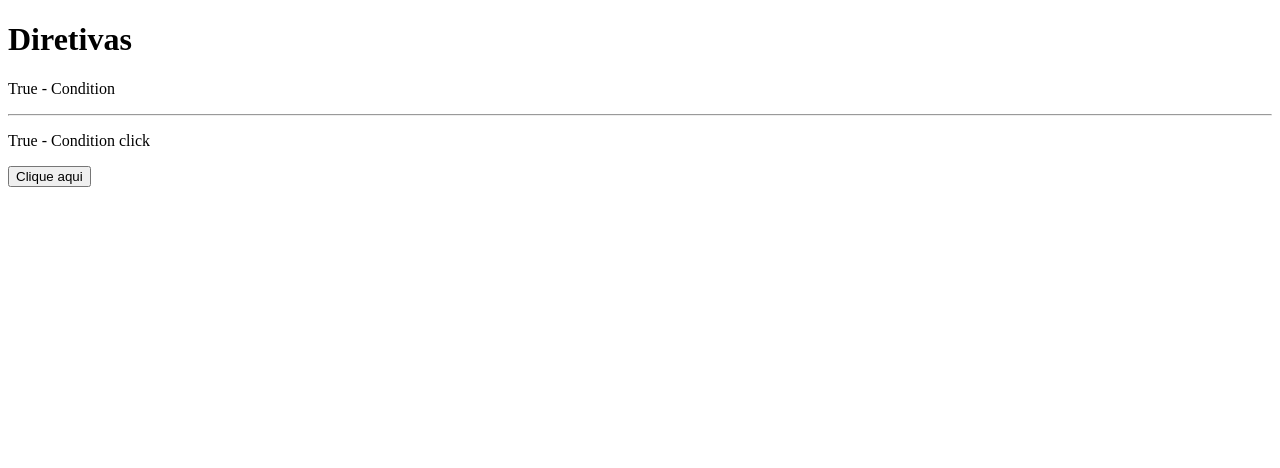
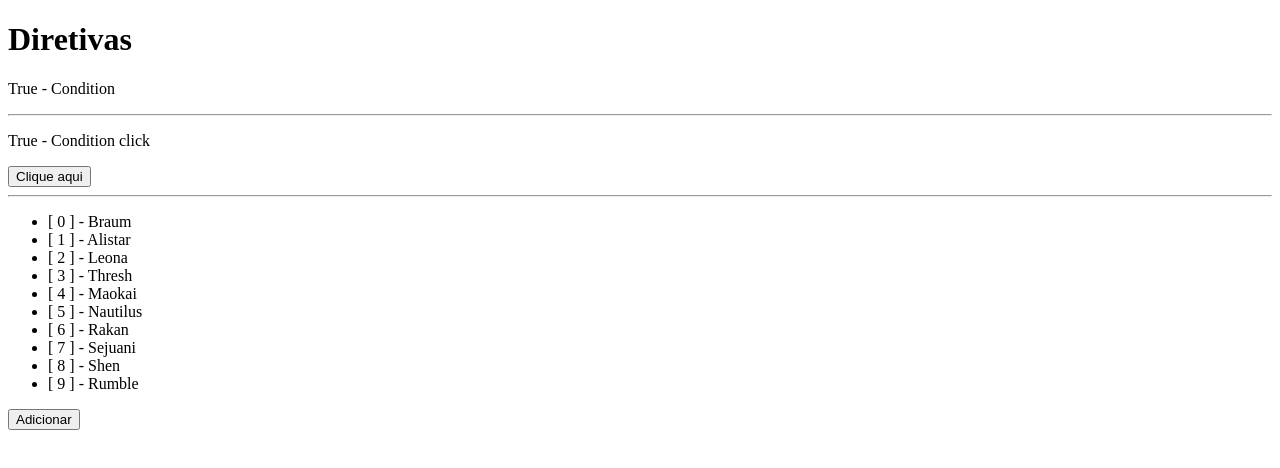
Before and after one commit to xandaosilva/curso-angularjs, an Angular app in the folder aulas-angular/capitulo05/projeto-diretivas/: page / in a window 1280 px wide. Shown: the top 468 px of the page. Built offline with nearby package versions, Linux system fonts and the light colour scheme.

Commit message:
Diretiva ngFor

```diff
--- a/aulas-angular/capitulo05/projeto-diretivas/src/app/diretivas-estruturais/diretivas-estruturais.component.html
+++ b/aulas-angular/capitulo05/projeto-diretivas/src/app/diretivas-estruturais/diretivas-estruturais.component.html
@@ -9,3 +9,11 @@
 <p *ngIf="!conditionClick">False - Condition click</p>
 
 <button (click)="onClick()">Clique aqui</button>
+
+<hr>
+
+<ul>
+    <li *ngFor="let champion of championList; let i = index;" (click)="onClickRemoveList(i)">[ {{ i }} ] - {{ champion.name }}</li>
+</ul>
+
+<button (click)="onClickAddList()">Adicionar</button>
--- a/aulas-angular/capitulo05/projeto-diretivas/src/app/diretivas-estruturais/diretivas-estruturais.component.ts
+++ b/aulas-angular/capitulo05/projeto-diretivas/src/app/diretivas-estruturais/diretivas-estruturais.component.ts
@@ -9,6 +9,9 @@ export class DiretivasEstruturaisComponent implements OnInit {
 
   public condition: boolean = true;
   public conditionClick: boolean = true;
+  public championList: Array<{name: string}> = [ { name: "Braum" }, { name: "Alistar" },
+    { name: "Leona" }, { name: "Thresh" }, { name: "Maokai" }, { name: "Nautilus" },
+    { name: "Rakan" }, { name: "Sejuani" }, { name: "Shen" }, { name: "Rumble" } ];
 
   constructor(){}
 
@@ -21,4 +24,12 @@ export class DiretivasEstruturaisComponent implements OnInit {
   public onClick(): void {
     this.conditionClick = this.conditionClick === true ? false : true;
   }
+
+  public onClickAddList(): void{
+    this.championList.push({ name: "Teemo" });
+  }
+
+  public onClickRemoveList(event: number): void {
+    this.championList.splice(event, 1);
+  }
 }
```
